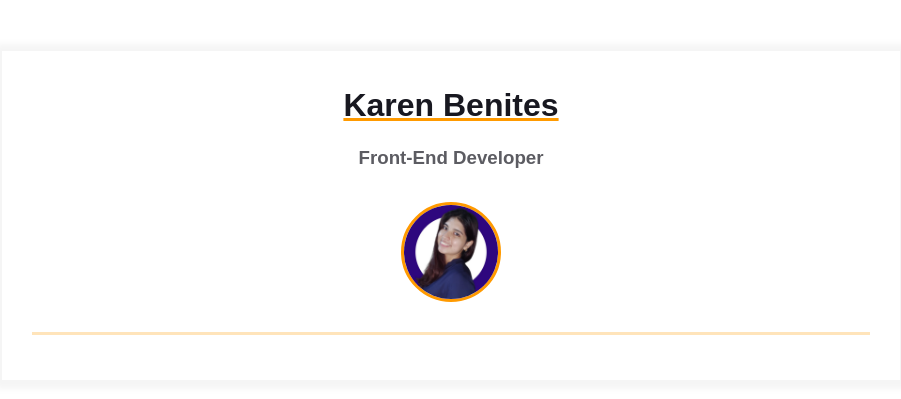
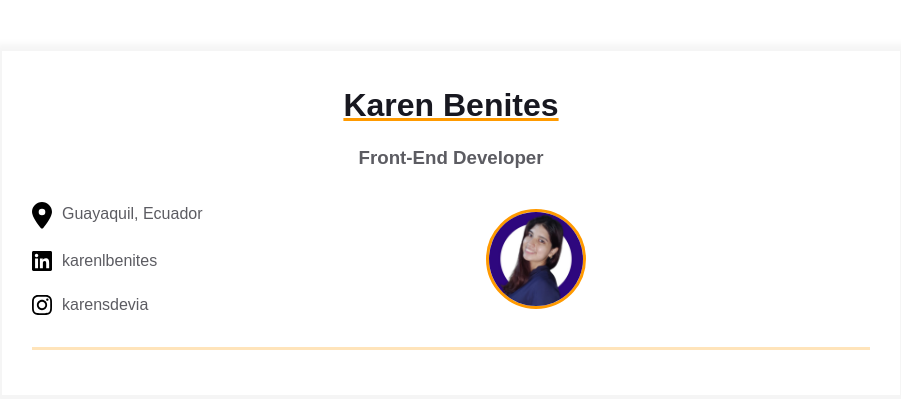
Before and after one commit to Karen-Benites/homepage, a plain HTML site: page index.html in a window 1280 px wide. Shown: the whole page, without its empty margins (189-1090 px from the left). Drawn offline with Linux system fonts and the light colour scheme.

Commit message:
feat: added contact info block

```diff
--- a/index.html
+++ b/index.html
@@ -17,14 +17,44 @@
                     <h3 class="contact-info__sub-header">Front-End Developer</h3>
 
                     <div class="contact_info_container fh">
-                        <div class="contact-info__block"></div>
-
+                        <div class="contact-info__block">
+                            <a href="" rel="author" class="contact-info__item">
+                                <div class="contact-info__item-icon-wrapper">
+                                    <svg xmlns="http://www.w3.org/2000/svg"
+                                        viewBox="0 0 384 512"><!--!Font Awesome Free 6.7.2 by @fontawesome - https://fontawesome.com License - https://fontawesome.com/license/free Copyright 2025 Fonticons, Inc.-->
+                                        <path
+                                            d="M215.7 499.2C267 435 384 279.4 384 192C384 86 298 0 192 0S0 86 0 192c0 87.4 117 243 168.3 307.2c12.3 15.3 35.1 15.3 47.4 0zM192 128a64 64 0 1 1 0 128 64 64 0 1 1 0-128z" />
+                                    </svg>
+                                </div>
+                                <span>Guayaquil, Ecuador</span>
+                            </a>
+                            <a href="https://www.linkedin.com/in/karenlbenites" rel="author" class="contact-info__item">
+                                <div class="contact-info__item-icon-wrapper">
+                                    <svg xmlns="http://www.w3.org/2000/svg"
+                                        viewBox="0 0 448 512"><!--!Font Awesome Free 6.7.2 by @fontawesome - https://fontawesome.com License - https://fontawesome.com/license/free Copyright 2025 Fonticons, Inc.-->
+                                        <path
+                                            d="M416 32H31.9C14.3 32 0 46.5 0 64.3v383.4C0 465.5 14.3 480 31.9 480H416c17.6 0 32-14.5 32-32.3V64.3c0-17.8-14.4-32.3-32-32.3zM135.4 416H69V202.2h66.5V416zm-33.2-243c-21.3 0-38.5-17.3-38.5-38.5S80.9 96 102.2 96c21.2 0 38.5 17.3 38.5 38.5 0 21.3-17.2 38.5-38.5 38.5zm282.1 243h-66.4V312c0-24.8-.5-56.7-34.5-56.7-34.6 0-39.9 27-39.9 54.9V416h-66.4V202.2h63.7v29.2h.9c8.9-16.8 30.6-34.5 62.9-34.5 67.2 0 79.7 44.3 79.7 101.9V416z" />
+                                    </svg>
+                                </div>
+                                <span>karenlbenites</span>
+                            </a>
+                            <a href="https://www.instagram.com/karensdevia/" rel="author" class="contact-info__item">
+                                <div class="contact-info__item-icon-wrapper">
+                                    <svg xmlns="http://www.w3.org/2000/svg"
+                                        viewBox="0 0 448 512"><!--!Font Awesome Free 6.7.2 by @fontawesome - https://fontawesome.com License - https://fontawesome.com/license/free Copyright 2025 Fonticons, Inc.-->
+                                        <path
+                                            d="M224.1 141c-63.6 0-114.9 51.3-114.9 114.9s51.3 114.9 114.9 114.9S339 319.5 339 255.9 287.7 141 224.1 141zm0 189.6c-41.1 0-74.7-33.5-74.7-74.7s33.5-74.7 74.7-74.7 74.7 33.5 74.7 74.7-33.6 74.7-74.7 74.7zm146.4-194.3c0 14.9-12 26.8-26.8 26.8-14.9 0-26.8-12-26.8-26.8s12-26.8 26.8-26.8 26.8 12 26.8 26.8zm76.1 27.2c-1.7-35.9-9.9-67.7-36.2-93.9-26.2-26.2-58-34.4-93.9-36.2-37-2.1-147.9-2.1-184.9 0-35.8 1.7-67.6 9.9-93.9 36.1s-34.4 58-36.2 93.9c-2.1 37-2.1 147.9 0 184.9 1.7 35.9 9.9 67.7 36.2 93.9s58 34.4 93.9 36.2c37 2.1 147.9 2.1 184.9 0 35.9-1.7 67.7-9.9 93.9-36.2 26.2-26.2 34.4-58 36.2-93.9 2.1-37 2.1-147.8 0-184.8zM398.8 388c-7.8 19.6-22.9 34.7-42.6 42.6-29.5 11.7-99.5 9-132.1 9s-102.7 2.6-132.1-9c-19.6-7.8-34.7-22.9-42.6-42.6-11.7-29.5-9-99.5-9-132.1s-2.6-102.7 9-132.1c7.8-19.6 22.9-34.7 42.6-42.6 29.5-11.7 99.5-9 132.1-9s102.7-2.6 132.1 9c19.6 7.8 34.7 22.9 42.6 42.6 11.7 29.5 9 99.5 9 132.1s2.7 102.7-9 132.1z" />
+                                    </svg>
+                                </div>
+                                <span>karensdevia</span>
+                            </a>
+                        </div>
                         <div class="contact-info__block contact-info__block--center">
                             <img class="contact-info__avatar" src="assets/avatar.png" alt="Avatar" />
                         </div>
-
                         <div class="contact-info__block"></div>
                     </div>
+
                 </div>
             </div>
         </div>
```
